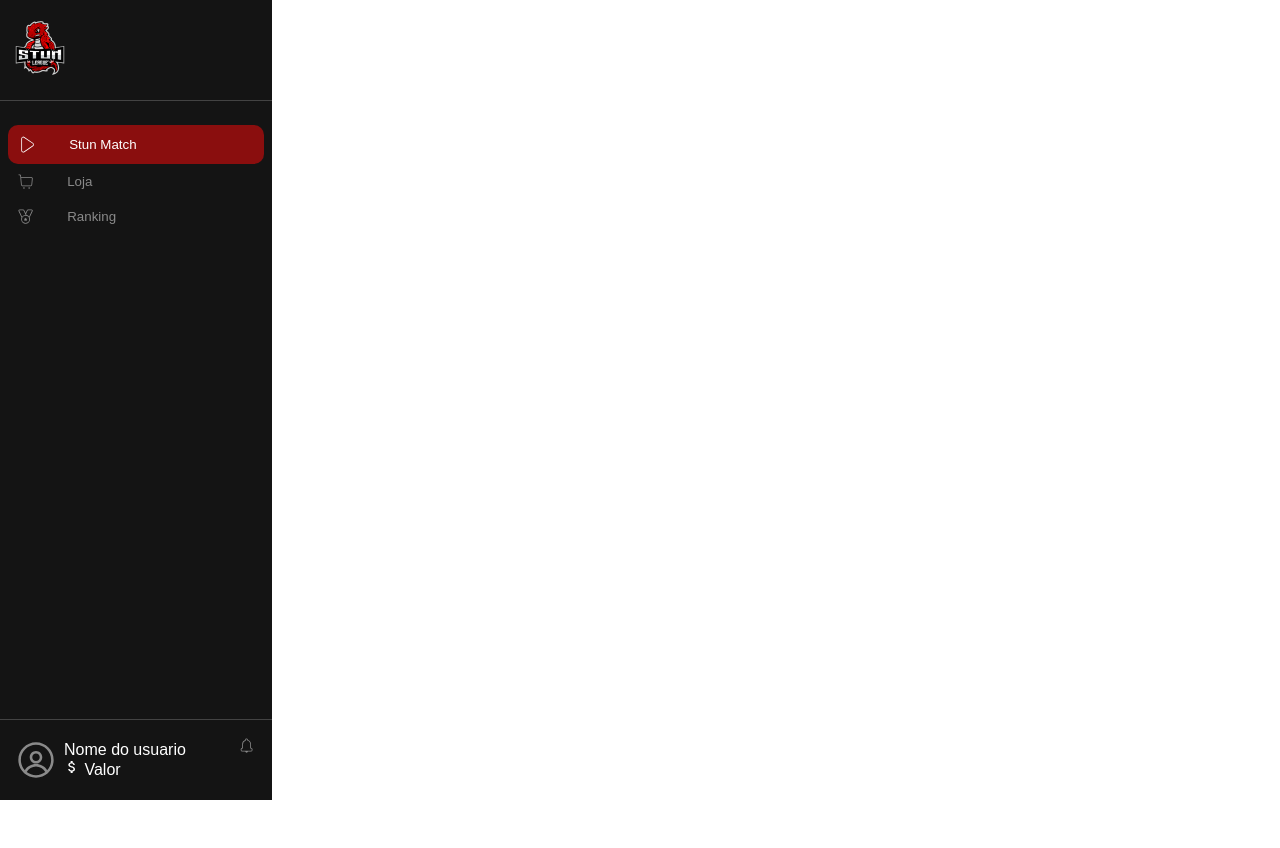
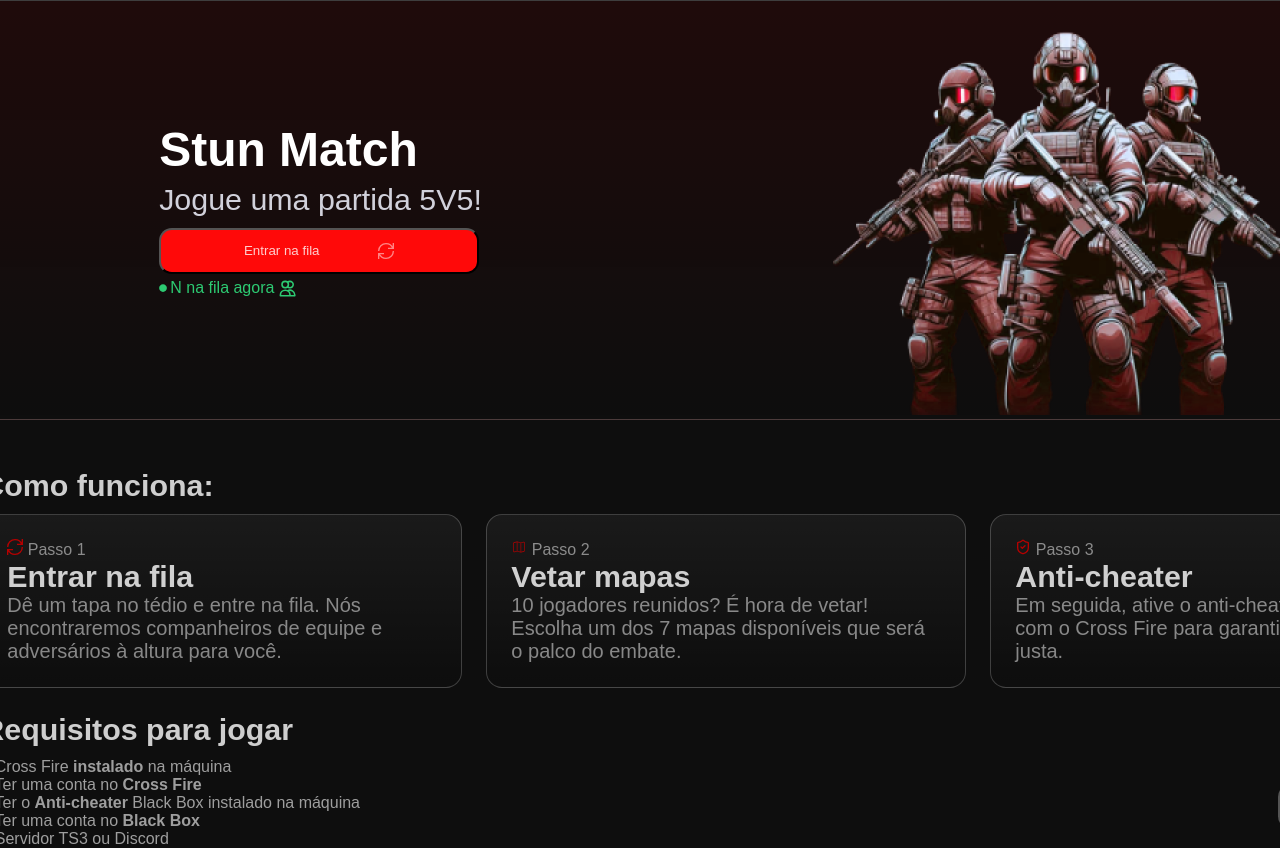
Before and after one commit to RicardoM-code/Stunleague, a React (Vite) app in the folder v2/stunleague/: page /Match in a window 1280 px wide. Before the commit the page ends 800 px from the top, so only its background shows below. Built offline with nearby package versions, Linux system fonts and the light colour scheme.

Commit message:
update Match

```diff
--- a/v2/stunleague/src/routes/Match.jsx
+++ b/v2/stunleague/src/routes/Match.jsx
@@ -1,9 +1,80 @@
 import LeftBar from "../components/LeftBar"
+import { HiOutlineUsers } from "react-icons/hi"
+import { GrUpdate } from "react-icons/gr"
+import { FaCircle } from "react-icons/fa"
+import { CiMap } from "react-icons/ci"
+import { LuShieldCheck } from "react-icons/lu"
+
+import Soldiers from '../img/Soldiers.png'
+
+import '../styles/components/Match.sass'
 
 function Match() {
   return (
     <div>
-        <LeftBar/>
+        <div className="container">
+          <div className="leftBar">
+            <LeftBar/>
+          </div>
+          <div className="content">
+            <div className="containerMatch">
+              <div className="enterQueue">
+                <p className="titleQueue">Stun Match</p>
+                <p className="subtitleQueue">Jogue uma partida 5V5!</p>
+                <button className="btnQueue">Entrar na fila<GrUpdate className="btnIconQueue" /></button>
+                <p className="queueInfo"><FaCircle className="queueIcon1" /> N na fila agora <HiOutlineUsers className="queueIcon2"/></p>
+              </div>
+              <div>
+                <img src={Soldiers} />
+              </div>
+            </div>
+            <div className="howWork">
+              <p className="titleWork">Como funciona:</p>
+              <div className="cardContainer">
+                <div className='card'>
+                    <p className='cardPass'><GrUpdate className="cardPassIcon"/> Passo 1</p>
+                    <p className='cardTitle'>Entrar na fila</p>
+                    <p className='cardBody'>
+                      Dê um tapa no tédio e entre na fila.
+                      Nós encontraremos companheiros de equipe e adversários à
+                      altura para você.
+                    </p>
+                  </div>
+                  <div className='card'>
+                    <p className='cardPass'><CiMap className="cardPassIcon"/> Passo 2</p>
+                    <p className='cardTitle'>Vetar mapas</p>
+                    <p className='cardBody'>
+                      10 jogadores reunidos? É hora de vetar! Escolha um dos
+                      7 mapas disponíveis que será o palco do embate.
+                    </p>
+                  </div>
+                  <div className='card'>
+                    <p className='cardPass'><LuShieldCheck className="cardPassIcon"/> Passo 3</p>
+                    <p className='cardTitle'>Anti-cheater</p>
+                    <p className='cardBody'>
+                      Em seguida, ative o anti-cheater e sincronize com o
+                      Cross Fire para garantir uma partida justa.
+                    </p>
+                  </div>
+              </div>
+              <div className="requirements">
+                <p className="reqTitle">Requisitos para jogar</p>
+                <div className="reqContent">
+                  <div className="reqDescription">
+                    <p><FaCircle className="reqIcon"/> Cross Fire <b>instalado</b> na máquina</p>
+                    <p><FaCircle className="reqIcon"/> Ter uma conta no <b>Cross Fire</b></p>
+                    <p><FaCircle className="reqIcon"/> Ter o <b>Anti-cheater</b> Black Box instalado na máquina</p>
+                    <p><FaCircle className="reqIcon"/> Ter uma conta no <b>Black Box</b></p>
+                    <p><FaCircle className="reqIcon"/> Servidor TS3 ou Discord</p>
+                  </div>
+                  <div>
+                    <button className="btnReq"><LuShieldCheck className="btnReqIcon"/> Ir para Anti-cheater</button>
+                  </div>
+                </div>
+              </div>
+            </div>
+          </div>
+        </div>
     </div>
   )
 }
--- a/v2/stunleague/src/styles/components/LeftBar.sass
+++ b/v2/stunleague/src/styles/components/LeftBar.sass
@@ -6,7 +6,7 @@
     flex-direction: column
     max-width: 17rem
     height: 100vh
-    // padding-left: 1.5rem
+    border-right: 1px solid rgba(255, 255, 255, 0.2)
     .Logo
         padding: 1rem 0
         border-bottom: 1px solid rgba(255, 255, 255, 0.2)
--- a/v2/stunleague/src/styles/components/Match.sass
+++ b/v2/stunleague/src/styles/components/Match.sass
@@ -0,0 +1,120 @@
+.container
+    width: 100%
+    height: 100%
+    color: #fff
+    display: grid
+    grid-template-columns: auto 1fr
+    grid-gap: 20px
+    .content
+        display: flex
+        flex-direction: column
+        justify-content: center
+        align-items: center
+        .containerMatch
+            display: flex
+            justify-content: space-around
+            align-items: center
+            background: linear-gradient(180deg, rgba(102, 0, 0, 0.2) 0%, rgba(102, 0, 0, 0) 100%)
+            border: 1px solid rgba(255, 255, 255, .2)
+            border-radius: 20px
+            width: 93rem
+            .enterQueue
+                display: flex
+                justify-content: center
+                align-items: flex-start
+                flex-direction: column
+                gap: .3rem
+                .titleQueue
+                    font-weight: bold
+                    font-size: 3rem
+                .subtitleQueue
+                    font-size: 1.9rem
+                    color: rgba(209, 209, 219, 1)
+                .btnQueue
+                    justify-content: space-evenly
+                    background-color: #ff0909
+                    border-radius: 0.8rem
+                    box-sizing: border-box
+                    display: flex
+                    width: 20rem
+                    overflow: hidden
+                    padding: 0.8rem 1.5rem
+                    cursor: pointer
+                    margin-top: .4rem
+                    color: rgba(255, 255, 255, .8)
+                    .btnIconQueue
+                        font-size: 1rem
+                        color: rgba(255, 255, 255, .5)
+                .queueInfo
+                    display: flex
+                    justify-content: center
+                    align-items: center
+                    gap: .2rem
+                    color: rgba(45, 202, 114, 1)
+                    .queueIcon1
+                        font-size: .5rem
+                    .queueIcon2
+                        font-size: 1.2rem
+        .howWork
+            display: flex
+            flex-direction: column
+            margin-top: 3rem
+            .titleWork
+                font-weight: bold
+                font-size: 1.9rem
+                color: rgba(255, 255, 255, 0.8)
+                margin-bottom: .7rem
+            .cardContainer
+                display: flex
+                justify-content: center
+                align-items: center
+                flex-direction: row
+                gap: 1.5rem
+                margin-bottom: 1.5rem
+                .card
+                    background: linear-gradient(180deg, rgba(255, 255, 255, 0.05) 0%, rgba(255, 255, 255, 0) 100%)
+                    border: 1px solid rgba(255, 255, 255, 0.2)
+                    border-radius: 16px
+                    padding: 24px
+                    width: 30rem
+                    .cardPass
+                        color: rgba(255,255,255,.5)
+                    .cardPassIcon
+                        color: rgba(182, 0, 0, 1)
+                    .cardTitle
+                        color: rgba(255, 255, 255, 0.8)
+                        font-weight: 700
+                        font-size: 1.9rem
+                    .cardBody
+                        color: rgba(255, 255, 255, 0.5)
+                        font-weight: 400
+                        font-size: 1.25rem
+            .requirements
+                .reqTitle
+                    font-weight: bold
+                    font-size: 1.9rem
+                    color: rgba(255, 255, 255, 0.8)
+                    margin-bottom: .7rem
+                .reqContent
+                    display: flex
+                    justify-content: space-between
+                    align-items: center
+                    flex-direction: row
+                    .reqDescription
+                        color: rgba(255, 255, 255, 0.6)
+                        .reqIcon
+                            font-size: .5rem
+                    .btnReq
+                        justify-content: space-between
+                        background-color: #ff0909
+                        border-radius: 0.8rem
+                        box-sizing: border-box
+                        display: flex
+                        width: 12rem
+                        overflow: hidden
+                        padding: 0.8rem 1.5rem
+                        cursor: pointer
+                        margin-top: .4rem
+                        color: rgba(255, 255, 255, .8)
+                        .btnReqIcon
+                            font-size: 1rem
```
Also changed, not shown: v2/stunleague/src/img/Soldiers.png (added).
